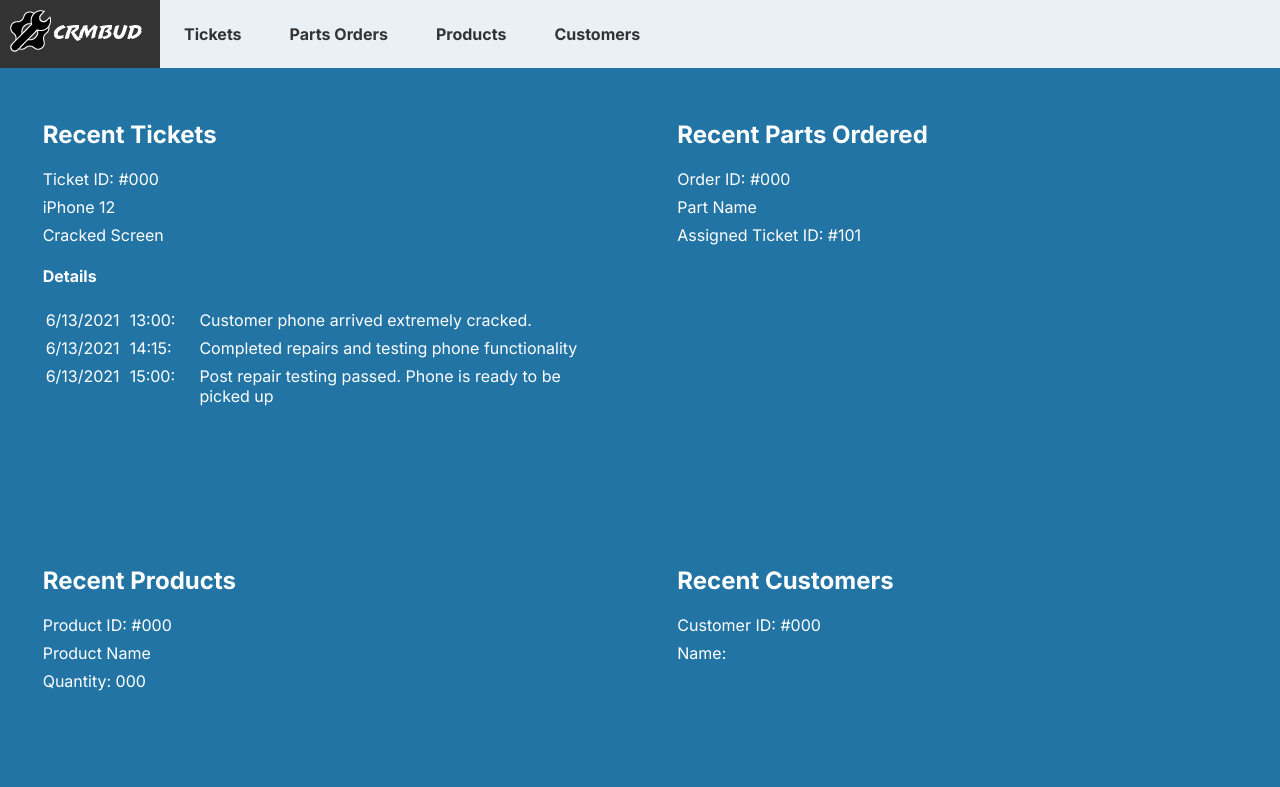
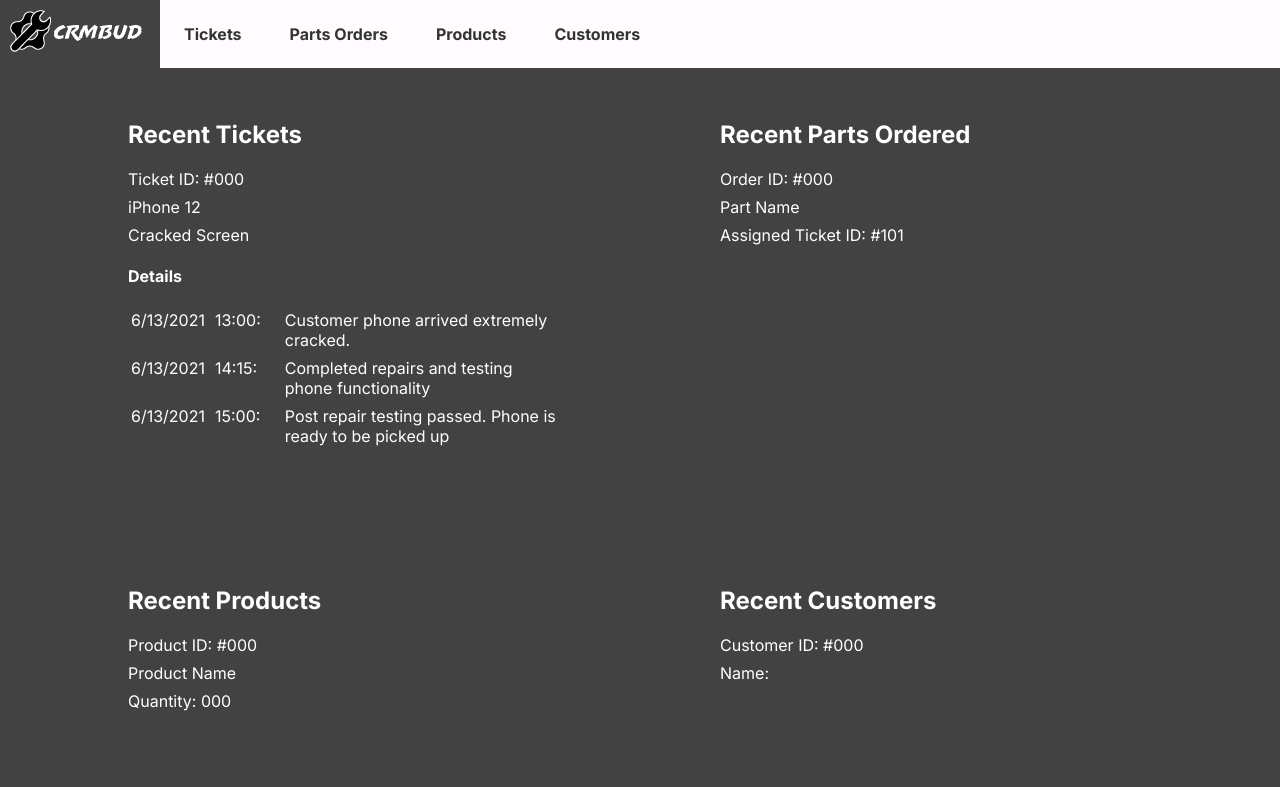
Before and after one commit to LorenzoDevScott/CRM, a plain HTML site: page index.html in a window 1280 px wide. Drawn offline with Linux system fonts and the light colour scheme.

Commit message:
Experimenting with card size and color scheme

```diff
--- a/css/styles.css
+++ b/css/styles.css
@@ -23,13 +23,13 @@ html, body {
     width: 100%;
     flex-flow: row wrap;
     justify-content: space-evenly;
-    background-color: #2274a5;
+    background-color: #424242;
     color: #ffffff;
 }
 
 /* Styling for the cards on the Home Page */
 .card {
-    width: 35rem;
+    width: 27rem;
     padding: 1em;
     margin: 1em;
 }
@@ -42,7 +42,7 @@ html, body {
 .topstrip {
     display: flex;
     flex-flow: row nowrap;
-    background-color: #e9f1f7;
+    background-color: #fffbff;
 }
 
 nav ul {
@@ -68,7 +68,7 @@ nav ul li a {
 
 nav ul li:hover {
     transition: 500ms;
-    background-color: #333;
+    background-color: #424242;
 }
 
 nav ul li a:hover {
@@ -86,7 +86,7 @@ nav ul li a:visited {
 
 #branding:hover {
     transition: 650ms;
-    background-color: #333;
+    background-color: #424242;
 }
 
 #brand:hover {
```
